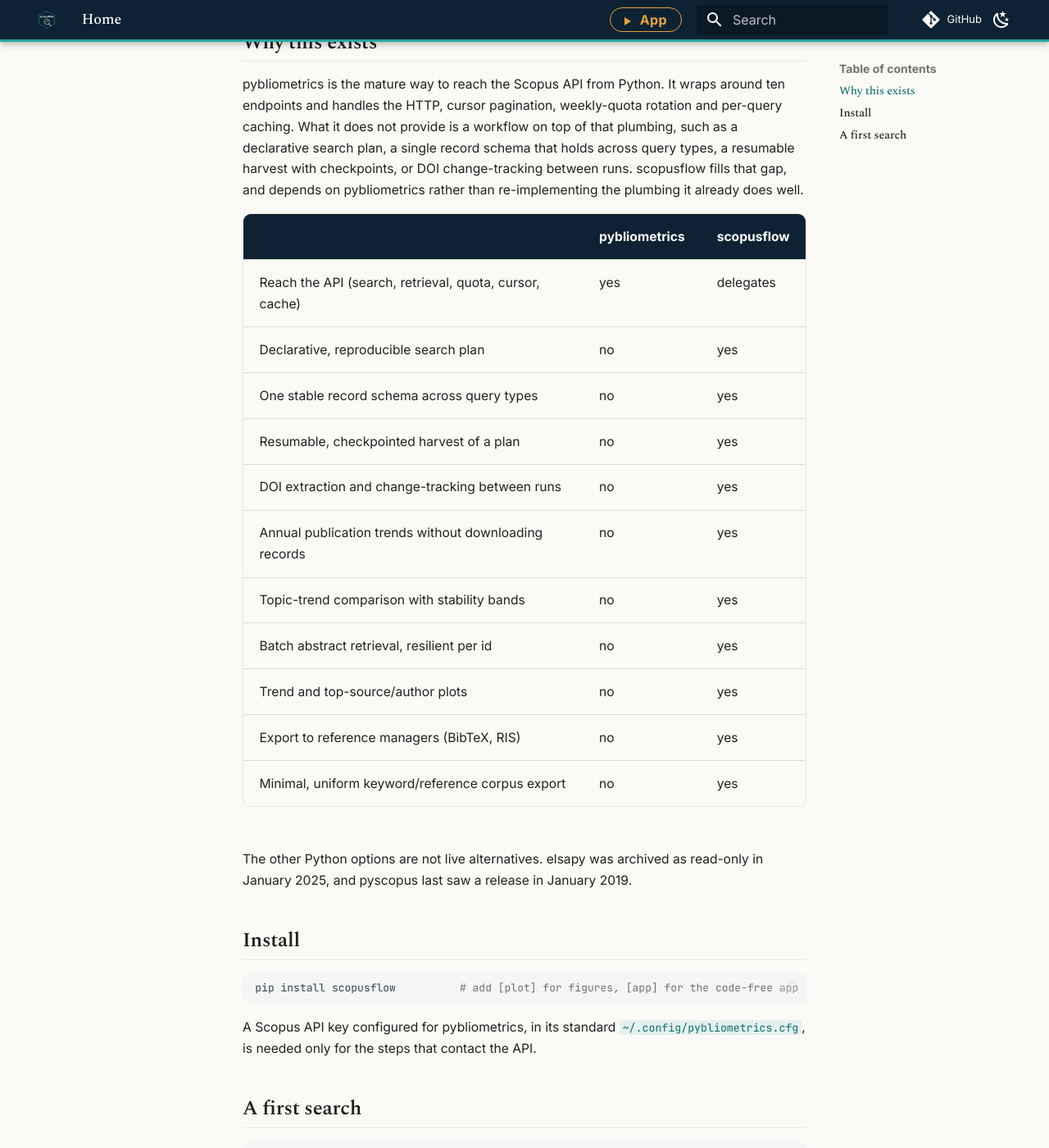
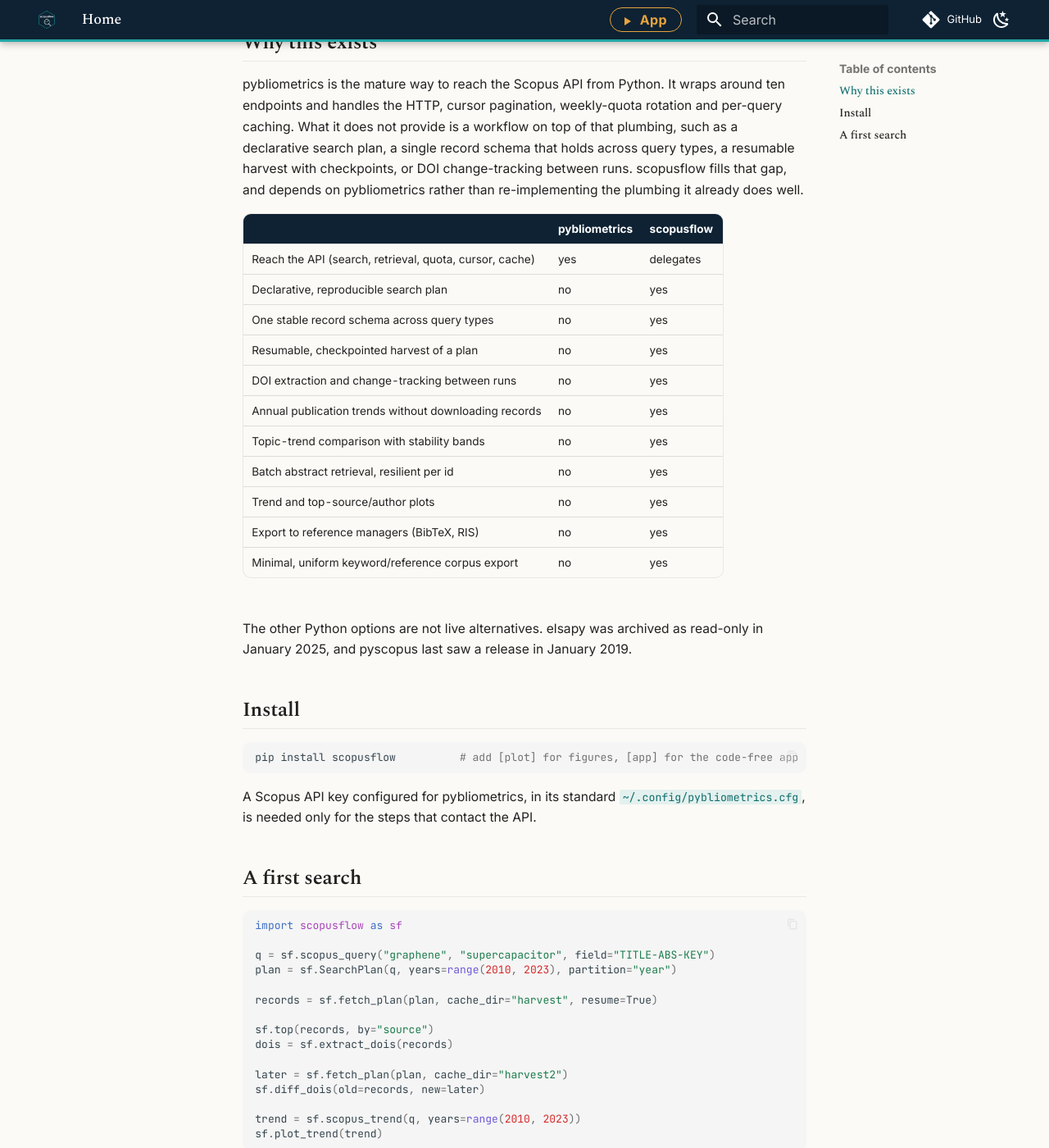
Before and after one commit to pablobernabeu/scopusflow-py, an MkDocs documentation site: the page built from docs/index.md, in a window 1280 px wide and 1400 px high, scrolled down 610 px. Shown: the whole window at 82% size. Built offline with MkDocs 1.6.1 and Material for MkDocs 9.7.7, drawn with Linux system fonts in a browser that asks for light colours; comment, search, counter and statistics services are not loaded.

Commit message:
Size the data tables a step below the prose
The tables inherited body size, which on the pkgdown side (16.3px) was
actually larger than the code blocks and read as bulky slabs of body text
rather than data. They now sit at roughly 13.6px on both the pkgdown and
mkdocs sites, level with the code, with lining figures so the digit columns
align and tighter cells so more of a wide table fits the column before the
box has to scroll. A table too wide to fit still scrolls inside its own box
rather than shrinking to an unreadable size.

Co-Authored-By: Claude Fable 5 <noreply@anthropic.com>

```diff
--- a/docs/stylesheets/brand.css
+++ b/docs/stylesheets/brand.css
@@ -258,10 +258,17 @@
      own scroll behaviour, which a plain overflow: hidden would disable). */
   overflow-x: auto;
   border: 1px solid var(--md-default-fg-color--lightest);
-  /* Body-sized rather than Material's smaller table default. */
-  font-size: .78rem;
+  /* A step below the prose, matching the pkgdown twin's tables (~13.6px), so a
+     data table reads as data rather than body text and more columns fit before
+     the box scrolls; lining figures align the digit columns. */
+  font-size: .68rem;
+  font-variant-numeric: tabular-nums;
   margin-bottom: 1.25em;
 }
+/* Tighter cells than Material's roomy default fit more of a wide table into
+   the column before it has to scroll, without shrinking the type. */
+.md-typeset table:not([class]) td,
+.md-typeset table:not([class]) th { padding: .5em .75em; }
 .md-typeset table:not([class]) th {
   background: var(--brand-ink);
   color: #fff;
```
